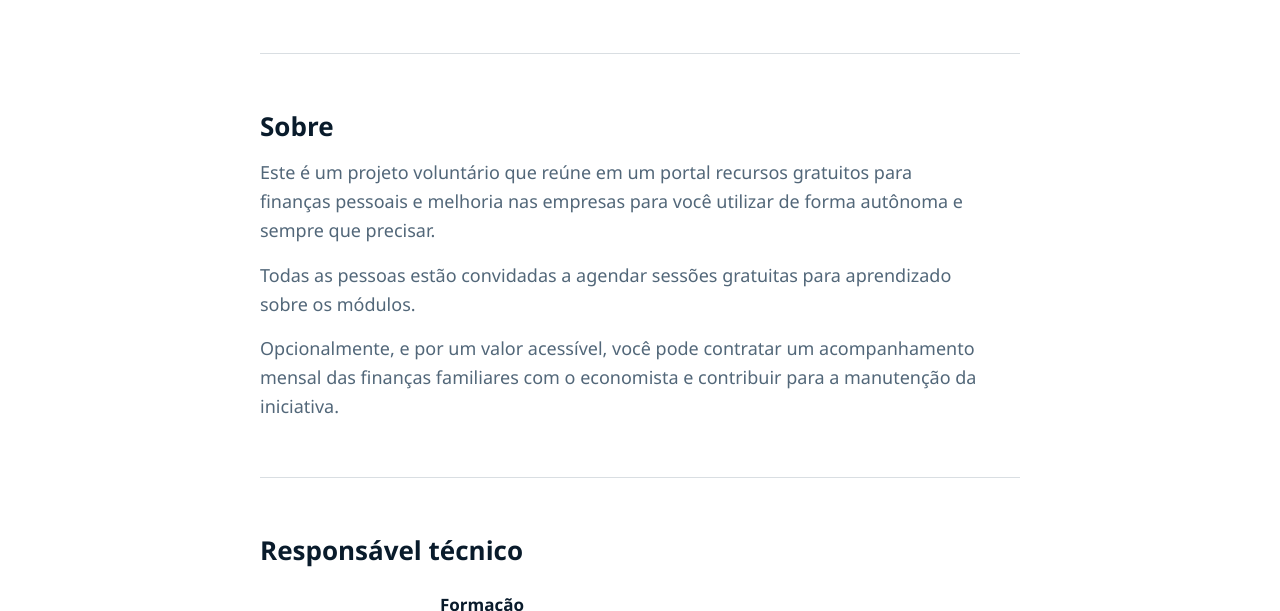
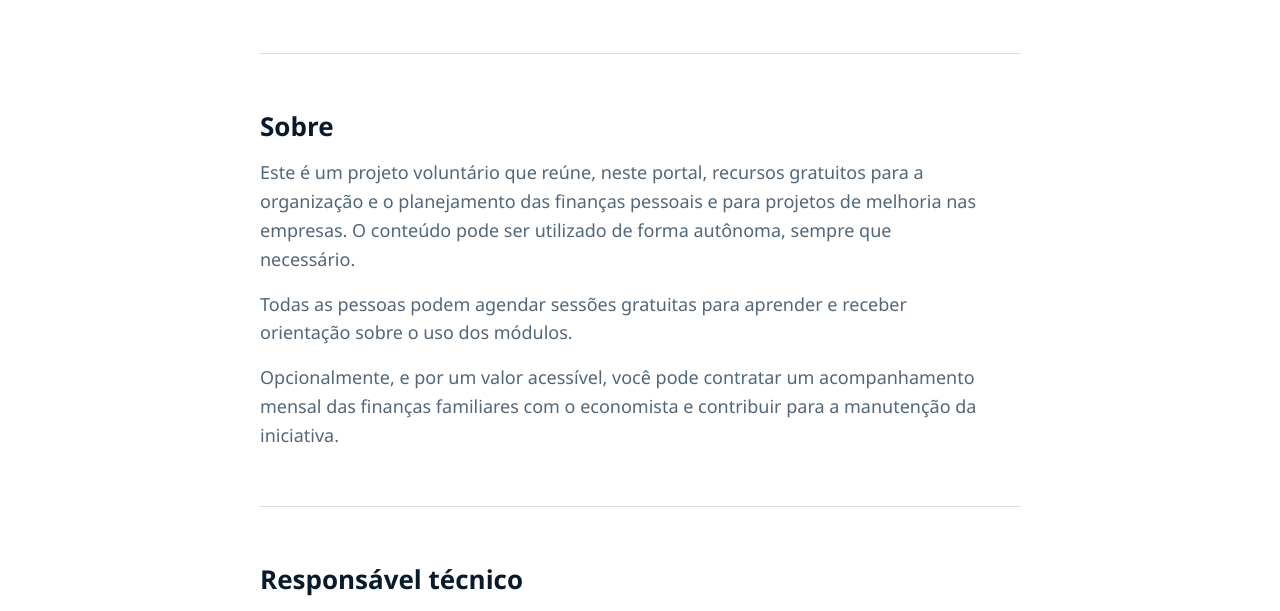
Before and after one commit to economistarafaellinhares/s, a plain HTML site: page index.html in a window 1280 px wide. Shown: the part 489-1100 px from the top of the page. Drawn offline with Linux system fonts and the light colour scheme.

Commit message:
Update index.html

```diff
--- a/index.html
+++ b/index.html
@@ -1160,15 +1160,17 @@
 
       <h2>Sobre</h2>
 
-      <p>
-        Este é um projeto voluntário que reúne em um portal recursos gratuitos para finanças pessoais e melhoria nas empresas para você utilizar de forma autônoma e sempre que
-        precisar.
-      </p>
+  <p>
+  Este é um projeto voluntário que reúne, neste portal, recursos gratuitos
+  para a organização e o planejamento das finanças pessoais e para projetos
+  de melhoria nas empresas. O conteúdo pode ser utilizado de forma autônoma,
+  sempre que necessário.
+</p>
 
-      <p>
-        Todas as pessoas estão convidadas a agendar sessões gratuitas para
-         aprendizado sobre os módulos.
-      </p>
+<p>
+  Todas as pessoas podem agendar sessões gratuitas para aprender e receber
+  orientação sobre o uso dos módulos.
+</p>
 
       <p>
         Opcionalmente, e por um valor acessível, você pode contratar um acompanhamento mensal das
```
